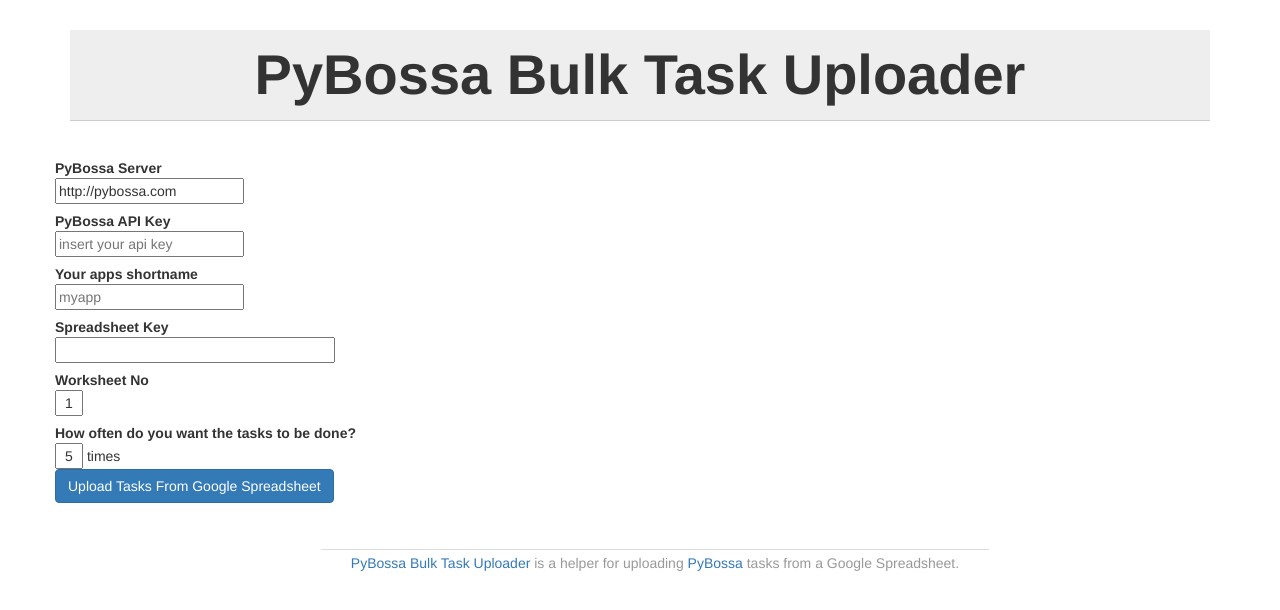
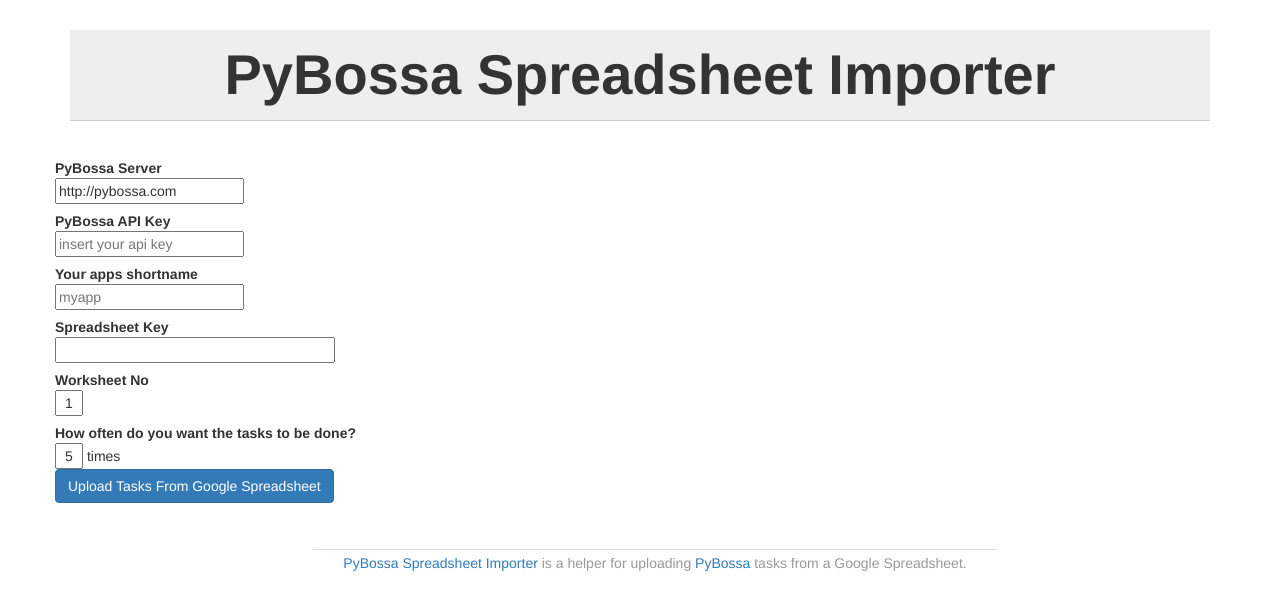
Before and after one commit to vis4/pybossa-spreadsheet-importer, a Python web app: template templates/index.html in a window 1280 px wide. Shown: the top 610 px of the page. Run offline with Jinja, Linux system fonts and the light colour scheme; the template is opened without the code that fills it, so the values that code supplies are empty; some libraries are stand-ins or nearby versions.

Commit message:
added readme

```diff
--- a/templates/index.html
+++ b/templates/index.html
@@ -2,7 +2,7 @@
 <html lang="en">
   <head>
     <meta charset="utf-8">
-    <title></title>
+    <title>PyBossa Spreadsheet Importer</title>
 
     <meta name="viewport" content="width=device-width, initial-scale=1.0">
     <meta name="description" content="PyBossa - ...">
@@ -111,7 +111,7 @@
   <body class="index">
 
     <div class="container" style=" margin-top:30px">
-      <h1>PyBossa Bulk Task Uploader</h1>
+      <h1>PyBossa Spreadsheet Importer</h1>
       <div class="row"><div class="span6">
 
         <form id="main" class="form-horizontal" method="post" action="submit" target="results">
@@ -172,7 +172,7 @@
 
     <div class="container footer">
       <div class="row">
-          <div class="span12 content"><span><a href="https://github.com/gka/pybossa-apps">PyBossa Bulk Task Uploader</a> is a helper for uploading <a href="http://pybossa.com">PyBossa</a> tasks from a Google Spreadsheet.</span></div>
+          <div class="span12 content"><span><a href="https://github.com/gka/pybossa-spreadsheet-importer">PyBossa Spreadsheet Importer</a> is a helper for uploading <a href="http://pybossa.com">PyBossa</a> tasks from a Google Spreadsheet.</span></div>
       </div>
     </div>
 
```
Also changed, not shown: readme.md (added).
